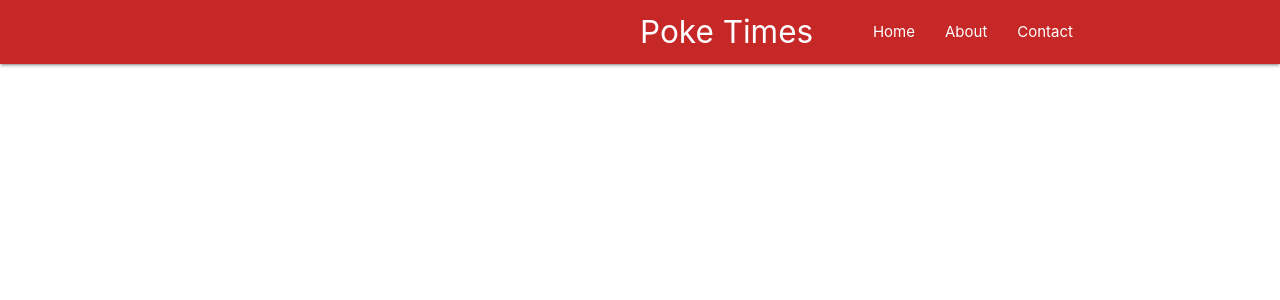
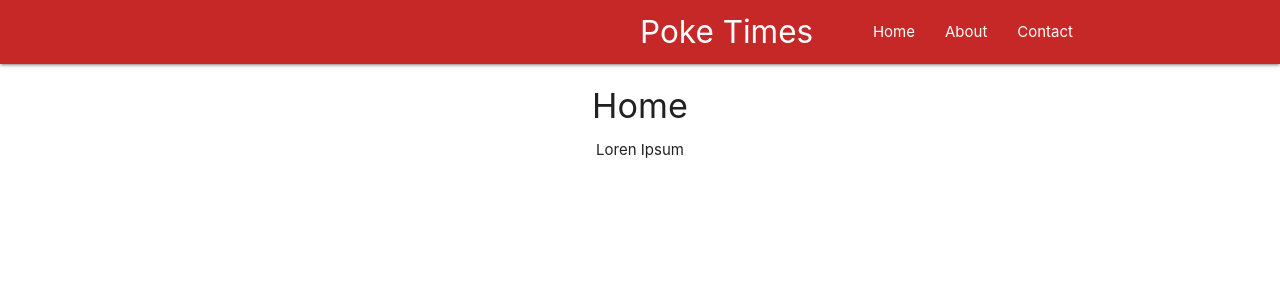
Before and after one commit to imenattatra/react-redux-tuto, a React (Create React App) app: page / in a window 1280 px wide. Shown: the top 300 px of the page. Built offline with nearby package versions, Linux system fonts and the light colour scheme.

Commit message:
set up router

```diff
--- a/src/App.js
+++ b/src/App.js
@@ -1,12 +1,22 @@
 import React from 'react';
 import './App.css';
-import NavBar from './components/NavBar'
+import NavBar from './components/NavBar';
+import { BrowserRouter , Route} from 'react-router-dom'
+import Home from './components/Home';
+import About from './components/About';
+import Contact from './components/Contact';
 
 function App() {
   return (
-    <div className="App">
-      <NavBar />
-    </div>
+    <BrowserRouter>
+      <div className="App">
+        <NavBar />
+        <Route exact path='/' component={Home} />
+        <Route path='/about' component={About} />
+        <Route path='/contact' component={Contact} />
+      </div>
+    </BrowserRouter>
+
   );
 }
 
```
